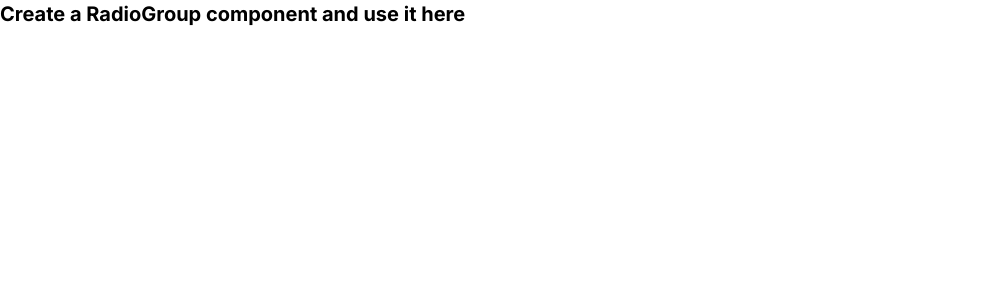
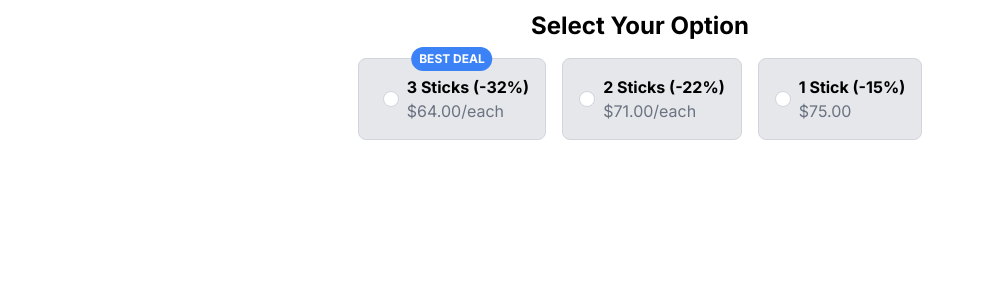
Before and after one commit to zain-adtracktiv/frontend-test, a Next.js app: page / in a window 1280 px wide. Shown: the top 300 px of the page, without its empty margins (0-984 px from the left). Built offline with nearby package versions, Linux system fonts and the light colour scheme.

Commit message:
radio button task

```diff
--- a/app/page.tsx
+++ b/app/page.tsx
@@ -1,7 +1,14 @@
+import RadioGroup from "@/components/RadioGroup";
+
 export default function Home() {
   return (
-    <div className="text-xl font-bold">
-      Create a RadioGroup component and use it here
+    <div className="App">
+      <header className="App-header">
+        <h1 className="text-2xl font-bold mb-4 text-center mt-[10px]">
+          Select Your Option
+        </h1>
+        <RadioGroup />
+      </header>
     </div>
   );
 }
--- /dev/null
+++ b/components/RadioGroup.tsx
@@ -0,0 +1,58 @@
+"use client";
+import React, { useState } from "react";
+
+interface Option {
+  id: number;
+  label: string;
+  price: string;
+  bestDeal?: boolean;
+}
+
+const RadioGroup: React.FC = () => {
+  const [selectedOption, setSelectedOption] = useState<number | null>(null);
+
+  const options: Option[] = [
+    { id: 1, label: "3 Sticks (-32%)", price: "$64.00/each", bestDeal: true },
+    { id: 2, label: "2 Sticks (-22%)", price: "$71.00/each" },
+    { id: 3, label: "1 Stick (-15%)", price: "$75.00" },
+  ];
+
+  return (
+    <div className="flex justify-center space-x-4">
+      {options.map((option) => (
+        <div
+          key={option.id}
+          className={`relative border p-4 rounded-lg cursor-pointer flex items-center space-x-2 ${
+            selectedOption === option.id
+              ? "border-blue-500 bg-blue-100"
+              : "border-gray-300 bg-gray-200"
+          }`}
+          onClick={() => setSelectedOption(option.id)}
+        >
+          {option.bestDeal && (
+            <div className="absolute -top-3 left-1/2 transform -translate-x-1/2 text-white bg-blue-500 px-2 py-1 text-xs font-bold rounded-full">
+              BEST DEAL
+            </div>
+          )}
+          <div
+            className={`w-4 h-4 border rounded-full flex items-center justify-center ${
+              selectedOption === option.id
+                ? "bg-blue-500 border-blue-500"
+                : "bg-white border-gray-300"
+            }`}
+          >
+            {selectedOption === option.id && (
+              <div className="w-2 h-2 bg-white rounded-full"></div>
+            )}
+          </div>
+          <div>
+            <div className="font-bold">{option.label}</div>
+            <div className="text-gray-500">{option.price}</div>
+          </div>
+        </div>
+      ))}
+    </div>
+  );
+};
+
+export default RadioGroup;
```
